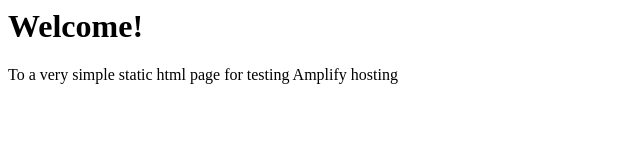
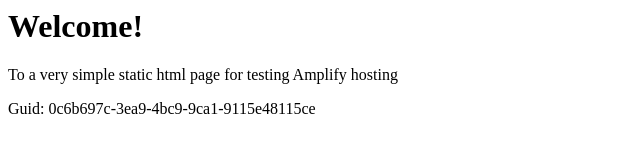
Before and after one commit to aws-aemilia-sin/Github-PR-Commit-Integration-Test-DoNotTouch-GitH-MJCD6L4M-v1-prod-ap-southeast-1, a website: page src/index.html in a window 1280 px wide. Shown: the whole page, without its empty margins (0-640 px from the left). Drawn offline with Linux system fonts and the light colour scheme.

Commit message:
commit from integ tests

```diff
--- a/src/index.html
+++ b/src/index.html
@@ -1,3 +1,5 @@
+
+
 <html lang="en">
 
 <head>
@@ -10,6 +12,6 @@
 <body>
     <h1>Welcome!</h1>
     <p>To a very simple static html page for testing Amplify hosting</p>
-</body>
+    <p>Guid: 0c6b697c-3ea9-4bc9-9ca1-9115e48115ce</p></body>
 
 </html>
```
